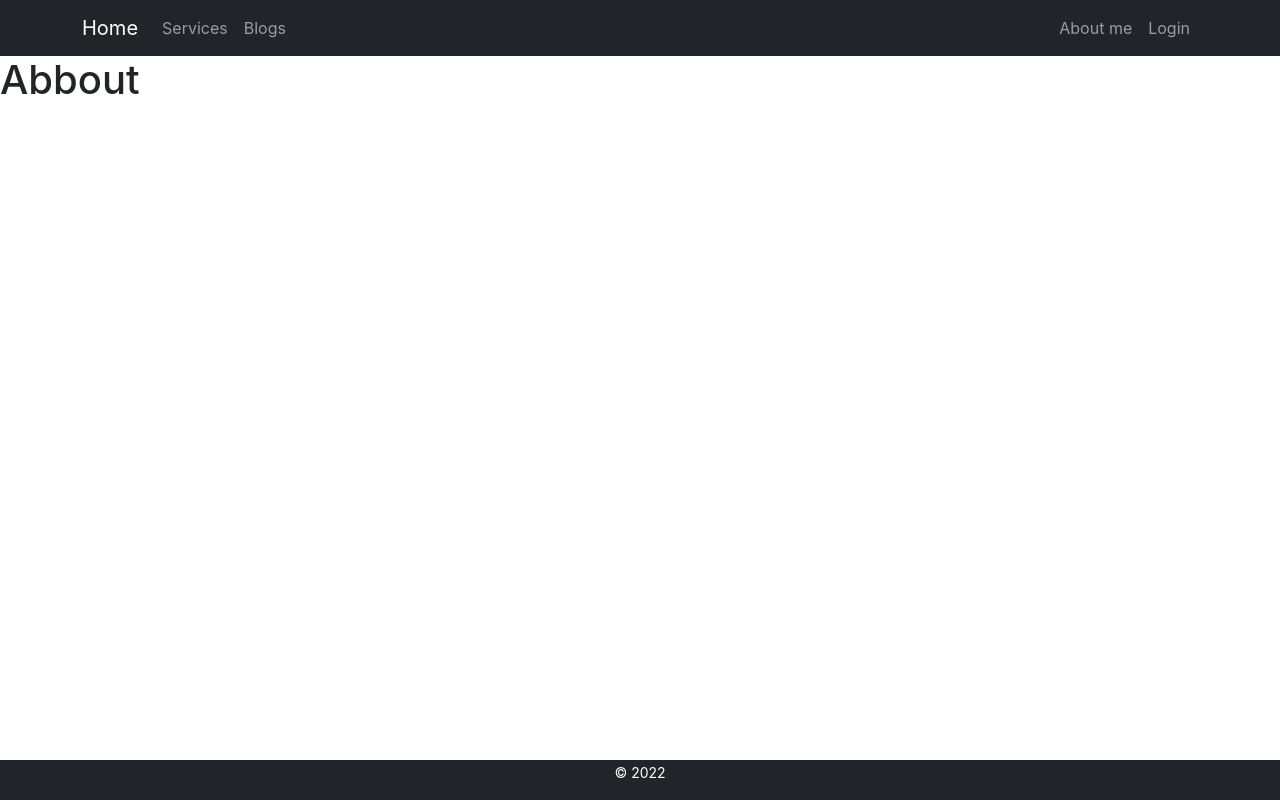
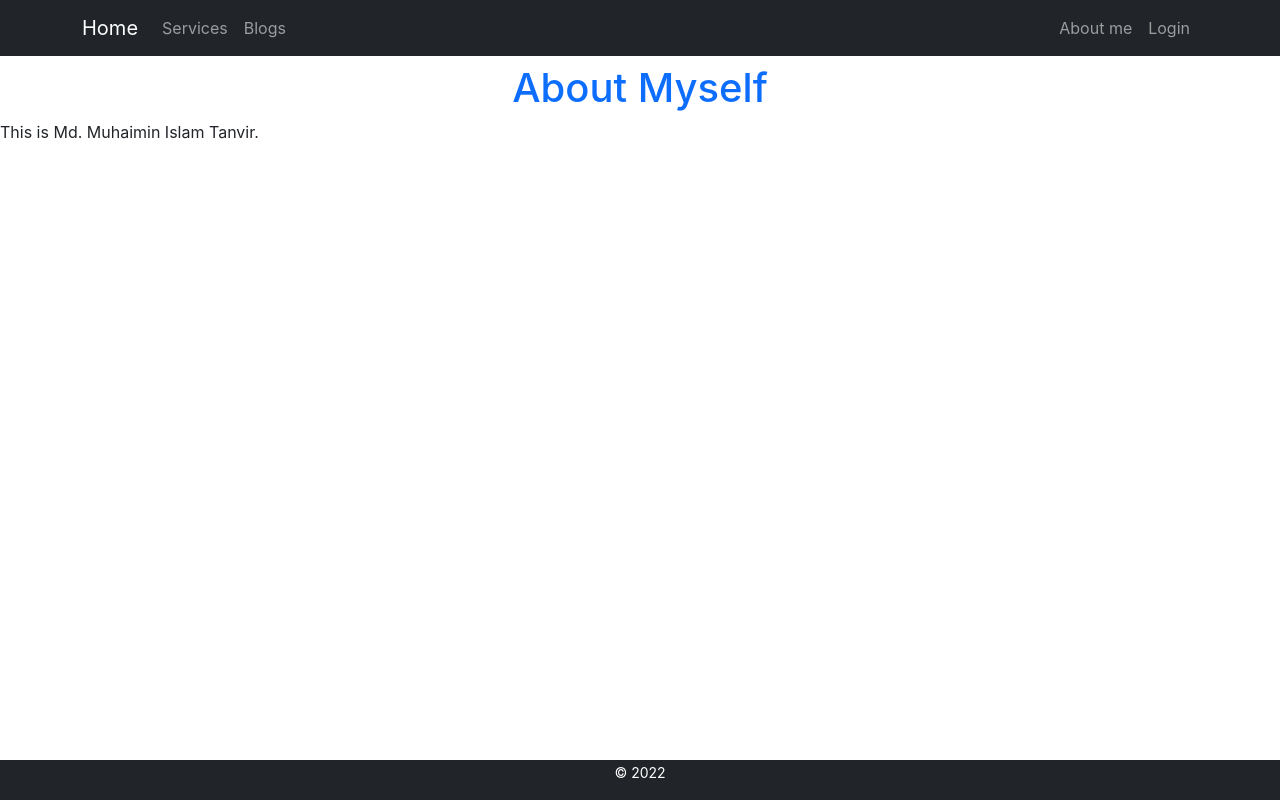
Before and after one commit to mitanvir05/wedding-photography-react, a React (Create React App) app: page /about in a window 1280 px wide. Built offline with nearby package versions, Linux system fonts and the light colour scheme; no server answers.

Commit message:
about section added

```diff
--- a/src/Pages/About/About.js
+++ b/src/Pages/About/About.js
@@ -3,7 +3,8 @@ import React from "react";
 const About = () => {
   return (
     <div>
-      <h1>Abbout</h1>
+      <h1 className="text-center text-primary m-2">About Myself </h1>
+      <p className="">This is Md. Muhaimin Islam Tanvir.</p>
     </div>
   );
 };
--- a/src/Pages/ChooseReason/ChooseReason.js
+++ b/src/Pages/ChooseReason/ChooseReason.js
@@ -4,7 +4,7 @@ import { Accordion } from "react-bootstrap";
 const ChooseReason = () => {
   return (
     <div>
-      <h1 className="text-primary text-center m-2">Why you choose me ?</h1>
+      <h1 className="text-primary text-center m-4">Why you choose me ?</h1>
       <Accordion defaultActiveKey="0" flush>
         <Accordion.Item eventKey="0">
           <Accordion.Header>Accordion Item #1</Accordion.Header>
```
